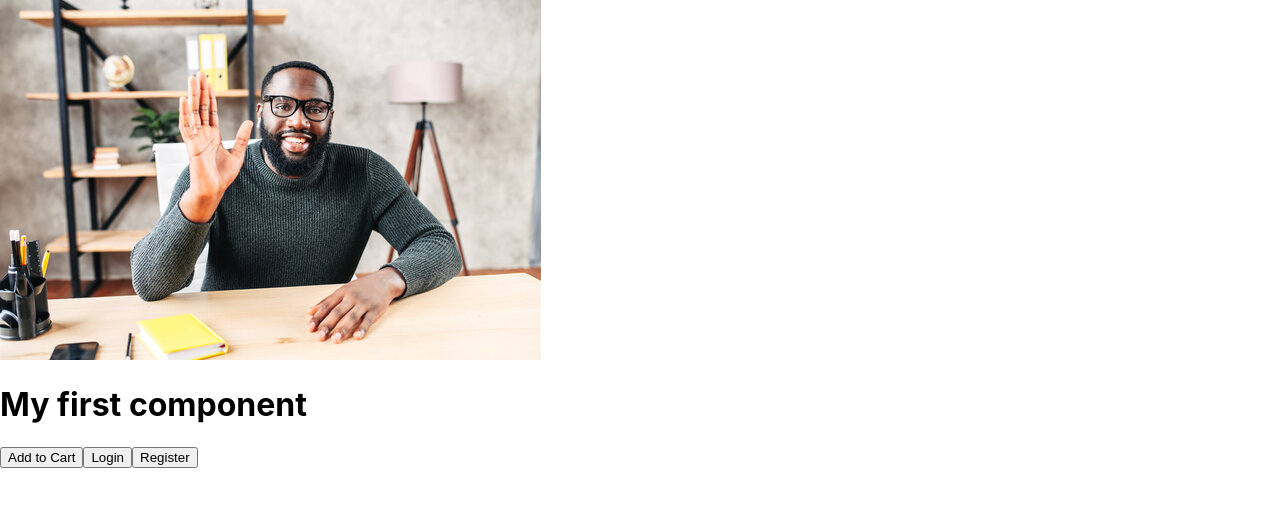
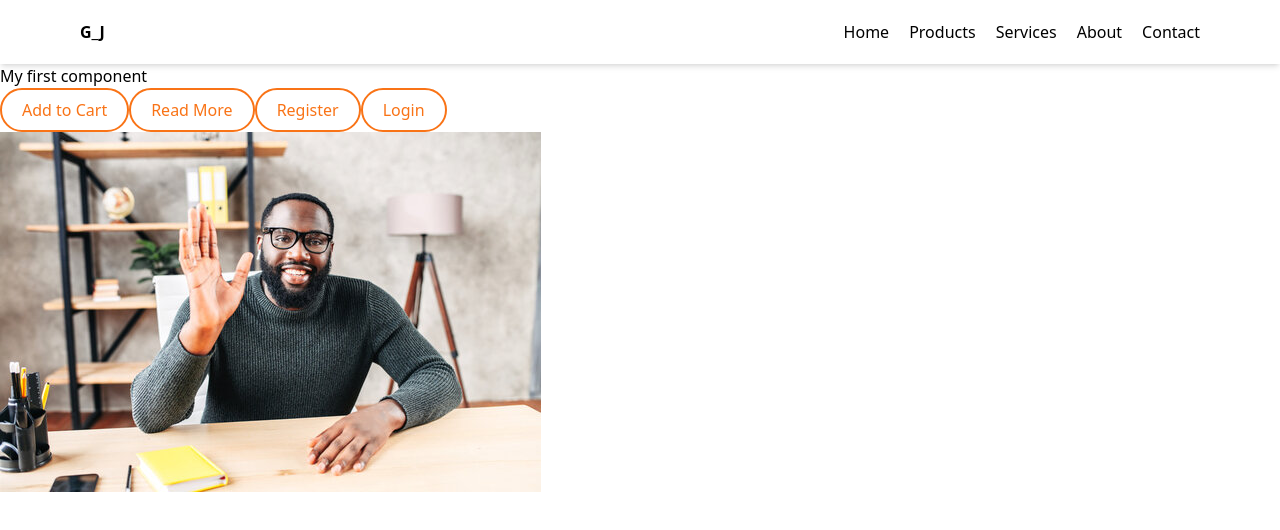
Before and after one commit to patdave1/CODE-ALONG, a React (Create React App) app: page / in a window 1280 px wide. Shown: the top 530 px of the page. Built offline with nearby package versions, Linux system fonts and the light colour scheme.

Commit message:
started with props

```diff
--- a/package.json
+++ b/package.json
@@ -34,5 +34,10 @@
       "last 1 firefox version",
       "last 1 safari version"
     ]
+  },
+  "devDependencies": {
+    "autoprefixer": "^10.4.8",
+    "postcss": "^8.4.16",
+    "tailwindcss": "^3.1.8"
   }
 }
--- /dev/null
+++ b/postcss.config.js
@@ -0,0 +1,6 @@
+module.exports = {
+  plugins: {
+    tailwindcss: {},
+    autoprefixer: {},
+  },
+}
--- a/src/App.js
+++ b/src/App.js
@@ -1,16 +1,19 @@
 import React from 'react'
+import Button from './components/Button'
 import Header from './components/Header'
-import { Button1,Button2,Button3 } from './components/Button'
 import { Image } from './components/Image'
+import Navbar from './components/Navbar'
 
 const App = () => {
   return (
     <div>
+      <Navbar/>
+      <Header/>
+      <Button label="Add to Cart"/>
+      <Button label="Read More"/>
+      <Button label="Register"/>
+      <Button label="Login"/>
       <Image/>
-      <Header/>
-      <Button1/>
-      <Button2/>
-      <Button3/>
     </div>
   )
 }
--- a/src/components/Button.jsx
+++ b/src/components/Button.jsx
@@ -1,26 +1,9 @@
 import React from 'react'
 
-export const Button1 = () => {
+const Button = ({label}) => {
   return (
-      <button>
-        Add to Cart
-      </button>
-
+    <button className="border-2 border-orange-500 py-2 px-5 rounded-full text-orange-500 hover:bg-orange-500 hover:text-white">{label}</button>
   )
 }
-export const Button2 = () => {
-  return (
-      <button>
-     Login
-      </button>
 
-  )
-}
-export const Button3 = () => {
-  return (
-      <button >
-       Register
-      </button>
-
-  )
-}
+export default Button
--- a/src/components/Image.jsx
+++ b/src/components/Image.jsx
@@ -4,7 +4,7 @@ import pic from '../assets/image/pic.jpg'
   export  const Image = () => {
   return (
     <div>
-      <img src={pic}/>
+      <img src={pic}   alt="" />
     </div>
   )
 }
--- /dev/null
+++ b/src/components/NavItem.jsx
@@ -0,0 +1,9 @@
+import React from 'react'
+
+const NavItem = ({menu}) => {
+  return (
+    <li>{menu}</li>
+  )
+}
+
+export default NavItem
--- /dev/null
+++ b/src/components/Navbar.jsx
@@ -0,0 +1,20 @@
+import React from 'react'
+import NavItem from './NavItem'
+
+const Navbar = () => {
+
+  return (
+    <nav className="flex justify-between py-5 px-20 shadow-md ">
+      <h3 className="font-bold">G_J</h3>
+      <ul className="flex gap-5">
+        <NavItem menu="Home"/>
+        <NavItem menu="Products"/>
+        <NavItem menu="Services"/>
+        <NavItem menu="About"/>
+        <NavItem menu="Contact"/>
+      </ul>
+    </nav>
+  )
+}
+
+export default Navbar
--- a/src/index.css
+++ b/src/index.css
@@ -1,13 +1,3 @@
-body {
-  margin: 0;
-  font-family: -apple-system, BlinkMacSystemFont, 'Segoe UI', 'Roboto', 'Oxygen',
-    'Ubuntu', 'Cantarell', 'Fira Sans', 'Droid Sans', 'Helvetica Neue',
-    sans-serif;
-  -webkit-font-smoothing: antialiased;
-  -moz-osx-font-smoothing: grayscale;
-}
-
-code {
-  font-family: source-code-pro, Menlo, Monaco, Consolas, 'Courier New',
-    monospace;
-}
+@tailwind base;
+@tailwind components;
+@tailwind utilities;
--- /dev/null
+++ b/tailwind.config.js
@@ -0,0 +1,11 @@
+/** @type {import('tailwindcss').Config} */
+
+module.exports = {
+  content: [
+    "./src/**/*.{js,jsx,ts,tsx}",
+  ],
+  theme: {
+    extend: {},
+  },
+  plugins: [],
+}
```
Also changed, not shown: 1 other file (tests, documents, lock files or other folders).
